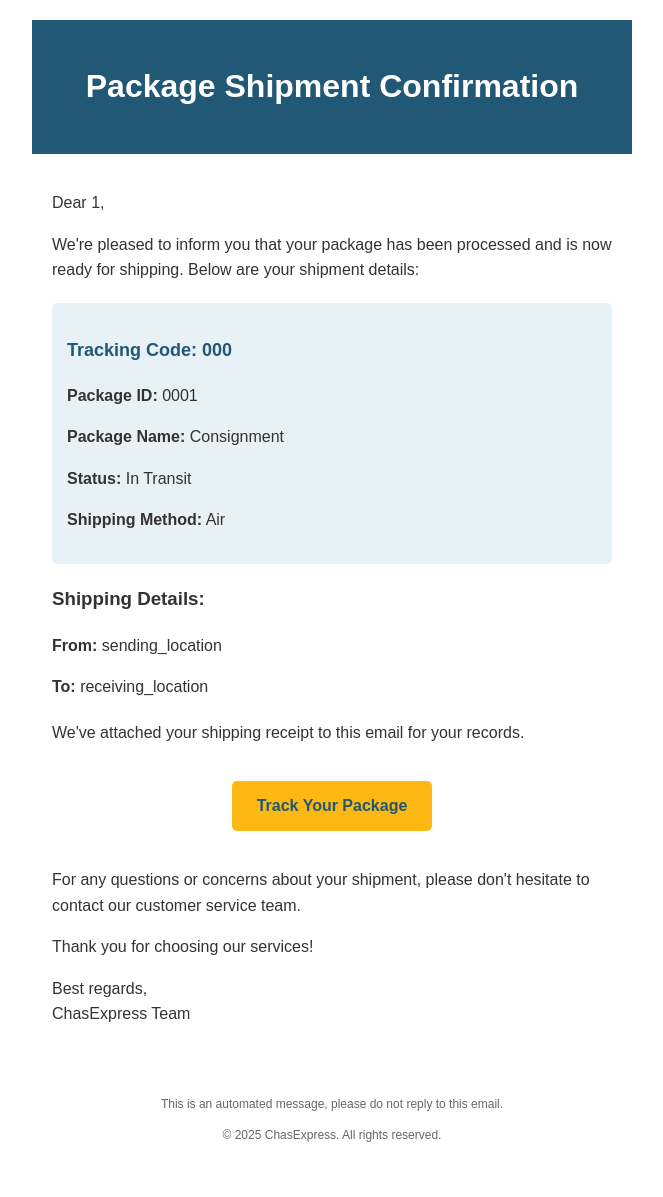
After one commit to ariwa044/Consignment-Site, a Django app: template templates/emails/package_notification.html in a window 1280 px wide. The commit adds this page. Shown: the whole page, without its empty margins (308-971 px from the left). Run offline with Django 4.2, Linux system fonts and the light colour scheme; data comes from the database, SQL or seed files in the repository; both versions use the stored data as it was before the commit; the template is opened without the code that fills it: values that come from a table or form of the project are taken from there, most other values are stand-ins (such as "Sample title", 1, 10 or a date in 2020).

Commit message:
added emailing

```diff
--- a/consignment/admin.py
+++ b/consignment/admin.py
@@ -4,7 +4,7 @@ from .models import Package
 
 class PackageAdmin(admin.ModelAdmin):
     list_display = ('tracking_code', 'package_name', 'mode_of_transit',
-        'package_status', 'sending_location', 'receiving_location', 'delivery_update', 'shipping_date', 'delivery_date', 'current_location', 'sender', 'receiver',
+        'package_status','shipping_date', 'delivery_date', 'current_location', 'sender', 'receiver',
     )
     search_fields = ('package_id', 'package_name', 'tracking_code')
     list_filter = ('package_status', 'mode_of_transit', 'shipping_date')
--- a/consignment/models.py
+++ b/consignment/models.py
@@ -1,7 +1,9 @@
 import random
 import string
 from django.db import models
-
+from django.core.mail import send_mail, EmailMessage, get_connection, EmailMultiAlternatives
+from django.template.loader import render_to_string
+from django.conf import settings
 
 def generate_tracking_code():
     # Start with 'CB' for Tracking
@@ -85,5 +87,49 @@ class Package(models.Model):
     class Meta:
         verbose_name_plural = 'Packages'
 
+
+    def send_package_email(self):
+        """Send email notification with tracking information using EmailMultiAlternatives"""
+        import logging
+        logger = logging.getLogger(__name__)
+
+        if not self.email:
+            logger.warning(f"No email address provided for package {self.package_id}")
+            return False
+
+        subject = "Your Package Shipment Confirmation"
+        context = {
+            'tracking_code': self.tracking_code,
+            'destination': self.receiving_location,
+            'current_location': self.current_location,
+            'package': self
+        }
+
+        try:
+            text_content = render_to_string('emails/package_notification.txt', context)
+            html_content = render_to_string('emails/package_notification.html', context)
+        except Exception as template_error:
+            logger.error(f"Template rendering failed for package {self.package_id}: {str(template_error)}")
+            return False
+
+        try:
+            # Create the email message
+            email = EmailMultiAlternatives(
+                subject=subject,
+                body=text_content,
+                from_email=settings.DEFAULT_FROM_EMAIL,
+                to=[self.email],
+                connection=get_connection()
+            )
+            # Attach HTML content
+            email.attach_alternative(html_content, "text/html")
+            # Send the email
+            email.send()
+            logger.info(f"Email sent using EmailMultiAlternatives for package {self.package_id}")
+            return True
+        except Exception as e:
+            logger.error(f"Failed to send package email via EmailMultiAlternatives: {str(e)}")
+            return False
+
     def __str__(self):
-        return f'{self.package_name} ({self.package_id})'
+        return f'{self.package_name} ({self.package_id}) '
--- a/consignment/pdf.py
+++ b/consignment/pdf.py
@@ -33,8 +33,8 @@ def generate_receipt_pdf(response, package):
     # Header with company info
     header_data = [
         [create_simple_logo(), 'SHIPPING RECEIPT', '', f'Receipt #{package.package_id}'],
-        ['', 'CARGO BEE', '', f'Date: {package.shipping_date.strftime("%Y-%m-%d")}'],
-        ['', '283 Pier Drive, Brooklyn...', '', f'Time: {package.shipping_date.strftime("%H:%M")}'],
+        ['', '','CHASEXPRESS', '', f'Date: {package.shipping_date.strftime("%Y-%m-%d")}'],
+       # ['', '283 Pier Drive, Brooklyn...', '', f'Time: {package.shipping_date.strftime("%H:%M")}'],
     ]
 
     # Create header table with styling
@@ -125,7 +125,7 @@ def generate_receipt_pdf(response, package):
     elements.append(Spacer(1, 10*mm))
 
     # Footer
-    footer_text = '''Thank you for choosing Cargo Bee!
+    footer_text = '''Thank you for choosing CHASEXPRESS!
  visit www.chasexpress.com'''
 
     footer = Paragraph(
--- /dev/null
+++ b/templates/emails/package_notification.html
@@ -0,0 +1,111 @@
+<!DOCTYPE html>
+<html>
+<head>
+    <meta charset="UTF-8">
+    <meta name="viewport" content="width=device-width, initial-scale=1.0">
+    <title>Package Shipment Confirmation</title>
+    <style>
+        body {
+            font-family: Arial, sans-serif;
+            line-height: 1.6;
+            color: #333333;
+            margin: 0;
+            padding: 0;
+        }
+        .container {
+            max-width: 600px;
+            margin: 0 auto;
+            padding: 20px;
+        }
+        .header {
+            background-color: #205875;
+            color: white;
+            padding: 20px;
+            text-align: center;
+        }
+        .content {
+            padding: 20px;
+            background-color: #ffffff;
+        }
+        .tracking-info {
+            background-color: #E8F1F5;
+            padding: 15px;
+            margin: 20px 0;
+            border-radius: 5px;
+        }
+        .tracking-number {
+            font-size: 18px;
+            font-weight: bold;
+            color: #205875;
+        }
+        .package-details {
+            margin: 20px 0;
+        }
+        .footer {
+            text-align: center;
+            padding: 20px;
+            font-size: 12px;
+            color: #666666;
+        }
+        .button {
+            display: inline-block;
+            padding: 12px 25px;
+            background-color: #FDB813;
+            color: #205875;
+            text-decoration: none;
+            border-radius: 5px;
+            margin: 20px 0;
+            font-weight: bold;
+        }
+    </style>
+</head>
+<body>
+    <div class="container">
+        <div class="header">
+            <h1>Package Shipment Confirmation</h1>
+        </div>
+
+        <div class="content">
+            <p>Dear {{ package.receiver }},</p>
+
+            <p>We're pleased to inform you that your package has been processed and is now ready for shipping. Below are your shipment details:</p>
+
+            <div class="tracking-info">
+                <p class="tracking-number">Tracking Code: {{ tracking_code }}</p>
+                <p><strong>Package ID:</strong> {{ package.package_id }}</p>
+                <p><strong>Package Name:</strong> {{ package.package_name }}</p>
+                <p><strong>Status:</strong> {{ package.get_package_status_display }}</p>
+                <p><strong>Shipping Method:</strong> {{ package.get_mode_of_transit_display }}</p>
+            </div>
+
+            <div class="package-details">
+                <h3>Shipping Details:</h3>
+                <p><strong>From:</strong> {{ package.sending_location }}</p>
+                <p><strong>To:</strong> {{ package.receiving_location }}</p>
+                {% if package.delivery_date %}
+                <p><strong>Estimated Delivery:</strong> {{ package.delivery_date|date:"F j, Y" }}</p>
+                {% endif %}
+            </div>
+
+            <p>We've attached your shipping receipt to this email for your records.</p>
+
+            <center>
+                <a href="https://www.chasexpress.com/track?code={{ tracking_code }}" class="button">
+                    Track Your Package
+                </a>
+            </center>
+
+            <p>For any questions or concerns about your shipment, please don't hesitate to contact our customer service team.</p>
+
+            <p>Thank you for choosing our services!</p>
+
+            <p>Best regards,<br>ChasExpress Team</p>
+        </div>
+
+        <div class="footer">
+            <p>This is an automated message, please do not reply to this email.</p>
+            <p>© {% now "Y" %} ChasExpress. All rights reserved.</p>
+        </div>
+    </div>
+</body>
+</html>
--- a/templates/index.html
+++ b/templates/index.html
@@ -47,7 +47,7 @@
       <a href="index.html" class="logo d-flex align-items-center me-auto">
         <!-- Uncomment the line below if you also wish to use an image logo -->
         <!-- <img src="assets/img/logo.png" alt=""> -->
-        <h1 class="sitename">Chasexpress</h1>
+        <h1 class="sitename">CHASEXPRESS</h1>
       </a>
 
       <nav id="navmenu" class="navmenu">
@@ -532,13 +532,13 @@
           <p class="mt-4"><strong>Phone:</strong> <span>+1 5589 55488 55</span></p>
           <p><strong>Email:</strong> <span><a href="/cdn-cgi/l/email-protection" class="__cf_email__" data-cfemail="563f38303916332e373b263a337835393b">[email&nbsp;protected]</a></span></p>
         </div>-->
-          <p><strong>Email:</strong>support@chasexpress.com<span><a href="/cdn-cgi/l/email-protection" class="__cf_email__" data-cfemail="563f38303916332e373b263a337835393b">[email&nbsp;protected]</a></span></p>
+          <p><strong>Email:</strong> support@chasexpress.com</p>
 
       </div>
     </div>
 
     <div class="container copyright text-center mt-4">
-      <p>©2025<span>Copyright</span> <strong class="px-1 sitename">Chasexpress</strong> <span>All Rights Reserved</span></p>
+      <p>©2025<span>Copyright</span> <strong class="px-1 sitename">ChaseXpress</strong> <span>All Rights Reserved</span></p>
     </div>
 
   </footer>
--- a/templates/legal/cookies_policy.html
+++ b/templates/legal/cookies_policy.html
@@ -123,9 +123,7 @@
         <h2>7. Contact Information</h2>
         <p>If you have questions about our use of cookies or this Cookie Policy, please contact us at:</p>
         <ul>
-            <li>Email: privacy@Chasexpress.com</li>
-            <li>Phone: 1-800-CARGOBEE</li>
-            <li>Address: [Company Address]</li>
+            <li>Email: support@chasexpress.com</li>
         </ul>
     </section>
 </article>
--- a/templates/legal/terms_of_service.html
+++ b/templates/legal/terms_of_service.html
@@ -156,9 +156,8 @@
         <h2>10. Contact Information</h2>
         <p>For questions about these Terms, contact us at:</p>
         <ul>
-            <li>Email: legal@Chasexpress.com</li>
-            <li>Phone: 1-800-CARGOBEE</li>
-            <li>Address: [Company Address]</li>
+            <li>Email: support@chasexpress.com</li>
+
         </ul>
     </section>
 </article>
--- a/templates/package_detail.html
+++ b/templates/package_detail.html
@@ -221,7 +221,7 @@
                 <a href="{% url 'track:generate_pdf' package_id=package.package_id %}"
                    class="action-button" download>
                     <i class="fas fa-print" aria-hidden="true"></i>
-                    <span>Print Label</span>
+                    <span>Print receipt</span>
                 </a>
                 <a href="javascript:jivo_api.open();" class="action-button">
                     <i class="fas fa-comment-dots" aria-hidden="true"></i>
```
Also changed, not shown: config/settings.py (+73 -10 lines), templates/emails/package_notification.txt (added, +33 -0 lines), consignment/tests/test_email.py (added), db.sqlite3 (deleted), media/package_images/s-l1600.webp (deleted), static/images/favicon.png, static/images/logo.png, 2 other files.
